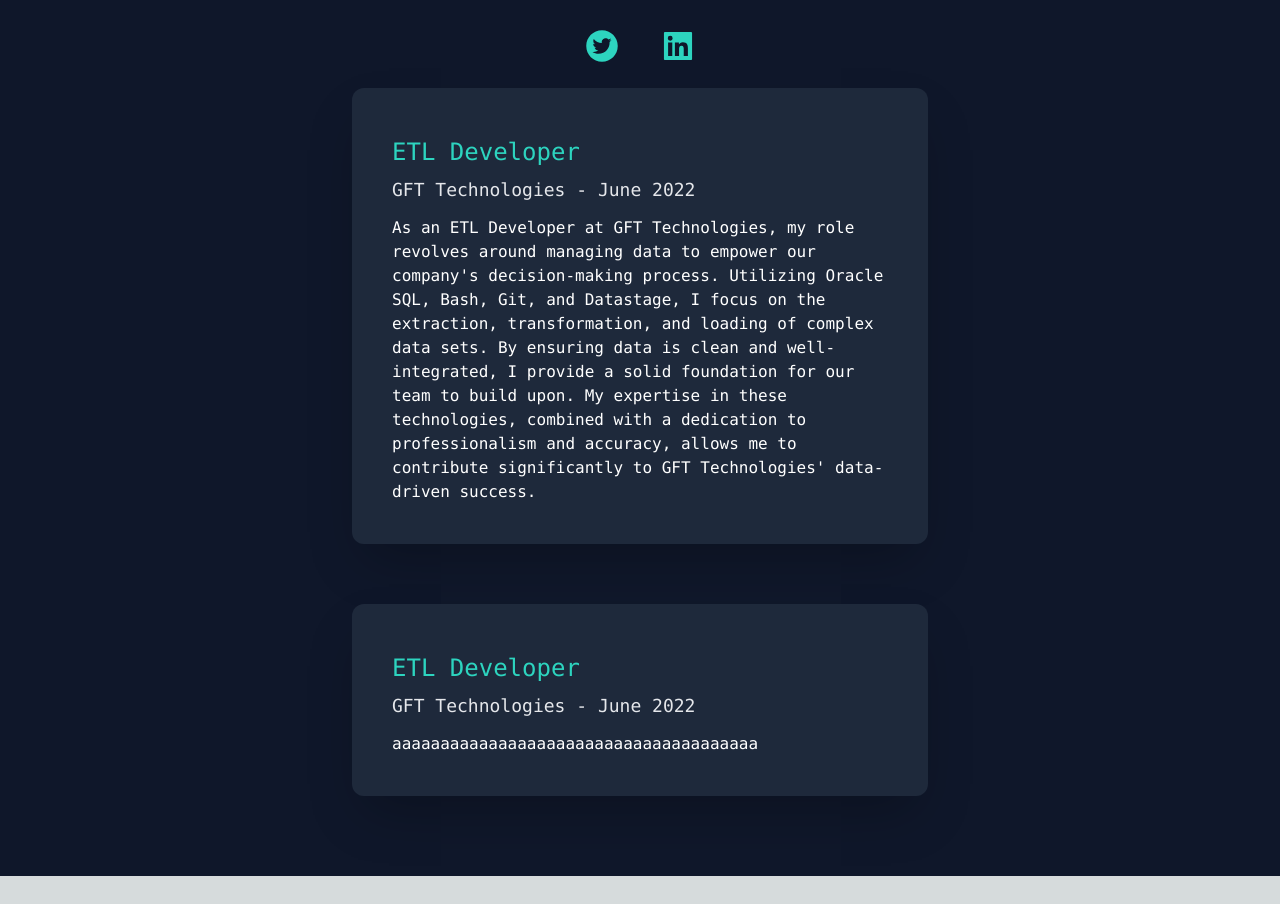
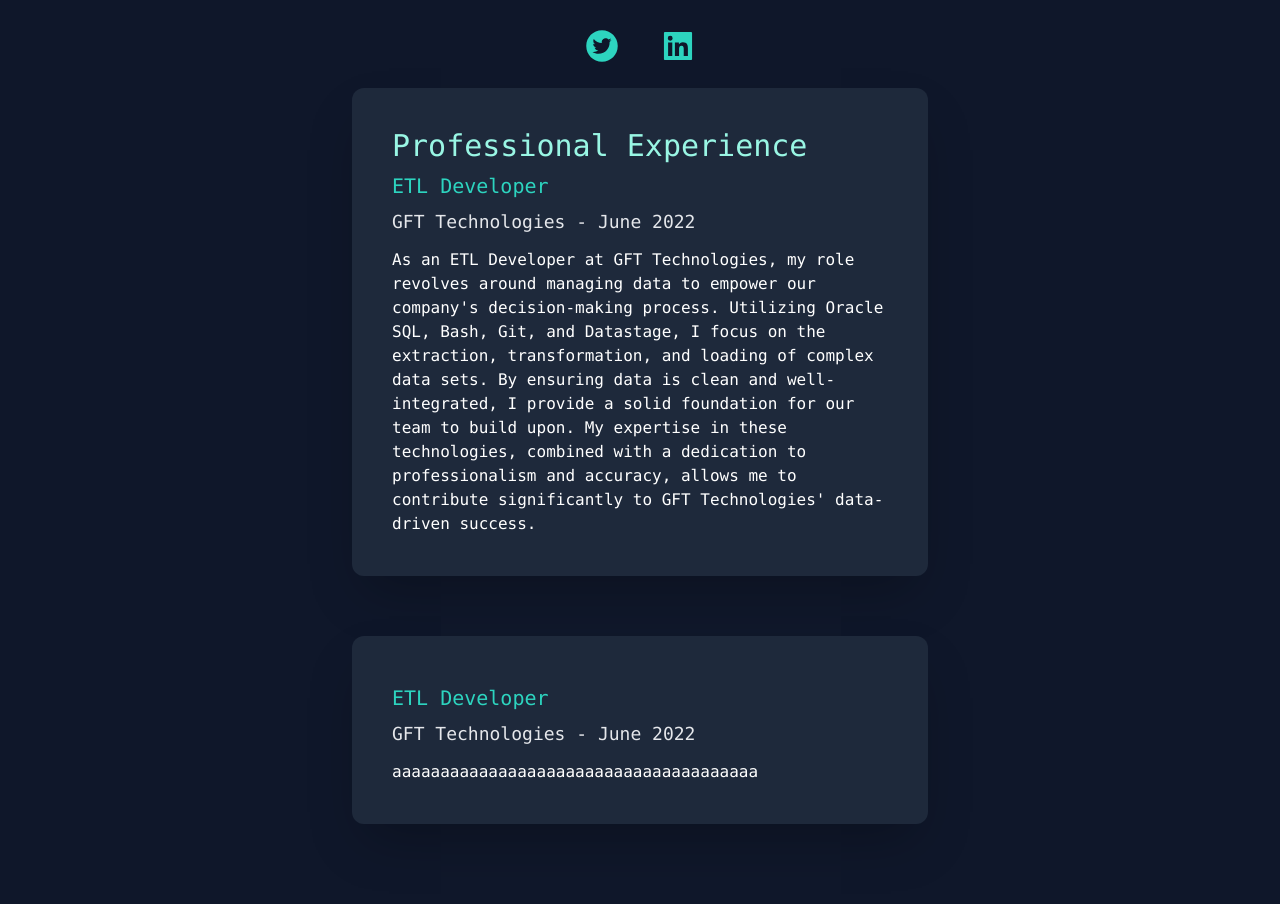
Before and after one commit to vittoriocompagno/portfolio, a Next.js app: page / in a window 1280 px wide. Shown: the part 828-1732 px from the top of the page. Before the commit the page ends 1704 px from the top, so only its background shows below. Built offline with nearby package versions, Linux system fonts and the light colour scheme.

Commit message:
Added category tag

```diff
--- a/src/pages/ExperienceCard.tsx
+++ b/src/pages/ExperienceCard.tsx
@@ -1,17 +1,19 @@
 import React from 'react';
 
 interface ExperienceProps {
+  category:string;
   title: string;
   company: string;
   date: string;
   description: string;
 }
 
-const ExperienceCard: React.FC<ExperienceProps> = ({ title, company, date, description }) => (
+const ExperienceCard: React.FC<ExperienceProps> = ({ category, title, company, date, description }) => (
   <div className='mb-10 max-w-xl min-w-0'>
     <div className='text-center shadow-2xl p-10 rounded-xl bg-slate-200 text-black dark:text-white dark:bg-slate-800'>
-      <h3 className='pt-2 pb-2 text-2xl font-medium text-left text-teal-700 dark:text-teal-400'>{title}</h3>
-      <h2 className='text-lg text-left mb-3 dark:text-gray-200 text-gray-500'>{company} - {date}</h2>
+      <h1 className='text-3xl text-left text-teal-700 dark:text-teal-200' >{category}</h1>
+      <h2 className='pt-2 pb-2 text-xl font-medium text-left text-teal-700 dark:text-teal-400'>{title}</h2>
+      <h3 className='text-lg text-left mb-3 dark:text-gray-200 text-gray-500'>{company} - {date}</h3>
       <p className='text-left leading-6.5 overflow-auto break-word'>{description}</p>
     </div>
   </div>
--- a/src/pages/index.tsx
+++ b/src/pages/index.tsx
@@ -60,12 +60,14 @@ export default function Home() {
         <section className='pt-5 pb-10 flex items-center justify-center'>
           <div className='grid grid-cols-1 gap-5'>
               <ExperienceCard
+                category='Professional Experience'
                 title="ETL Developer"
                 company="GFT Technologies"
                 date="June 2022"
                 description="As an ETL Developer at GFT Technologies, my role revolves around managing data to empower our company's decision-making process. Utilizing Oracle SQL, Bash, Git, and Datastage, I focus on the extraction, transformation, and loading of complex data sets. By ensuring data is clean and well-integrated, I provide a solid foundation for our team to build upon. My expertise in these technologies, combined with a dedication to professionalism and accuracy, allows me to contribute significantly to GFT Technologies' data-driven success."
               />
               <ExperienceCard
+                category=''
                 title="ETL Developer"
                 company="GFT Technologies"
                 date="June 2022"
```
